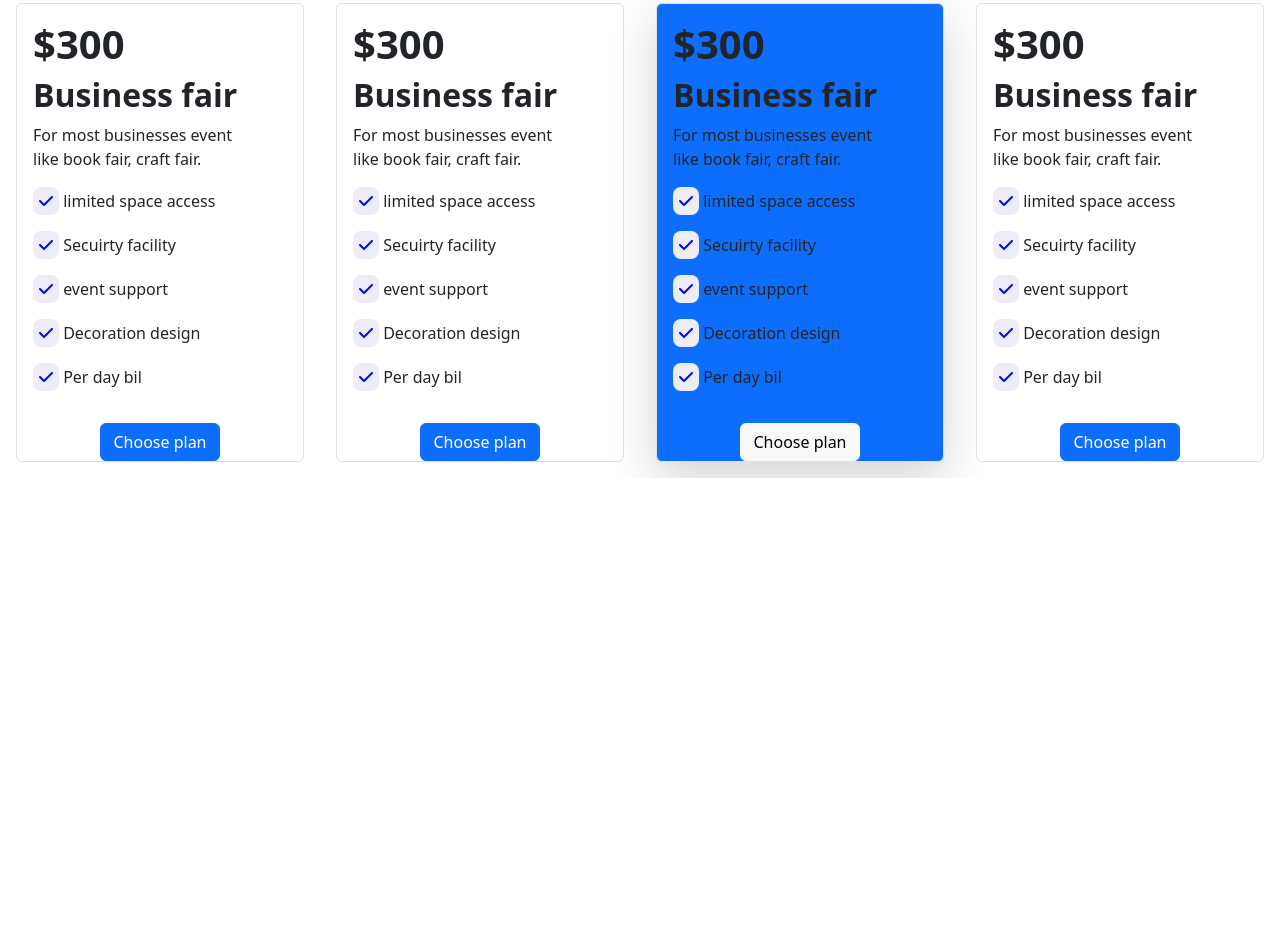
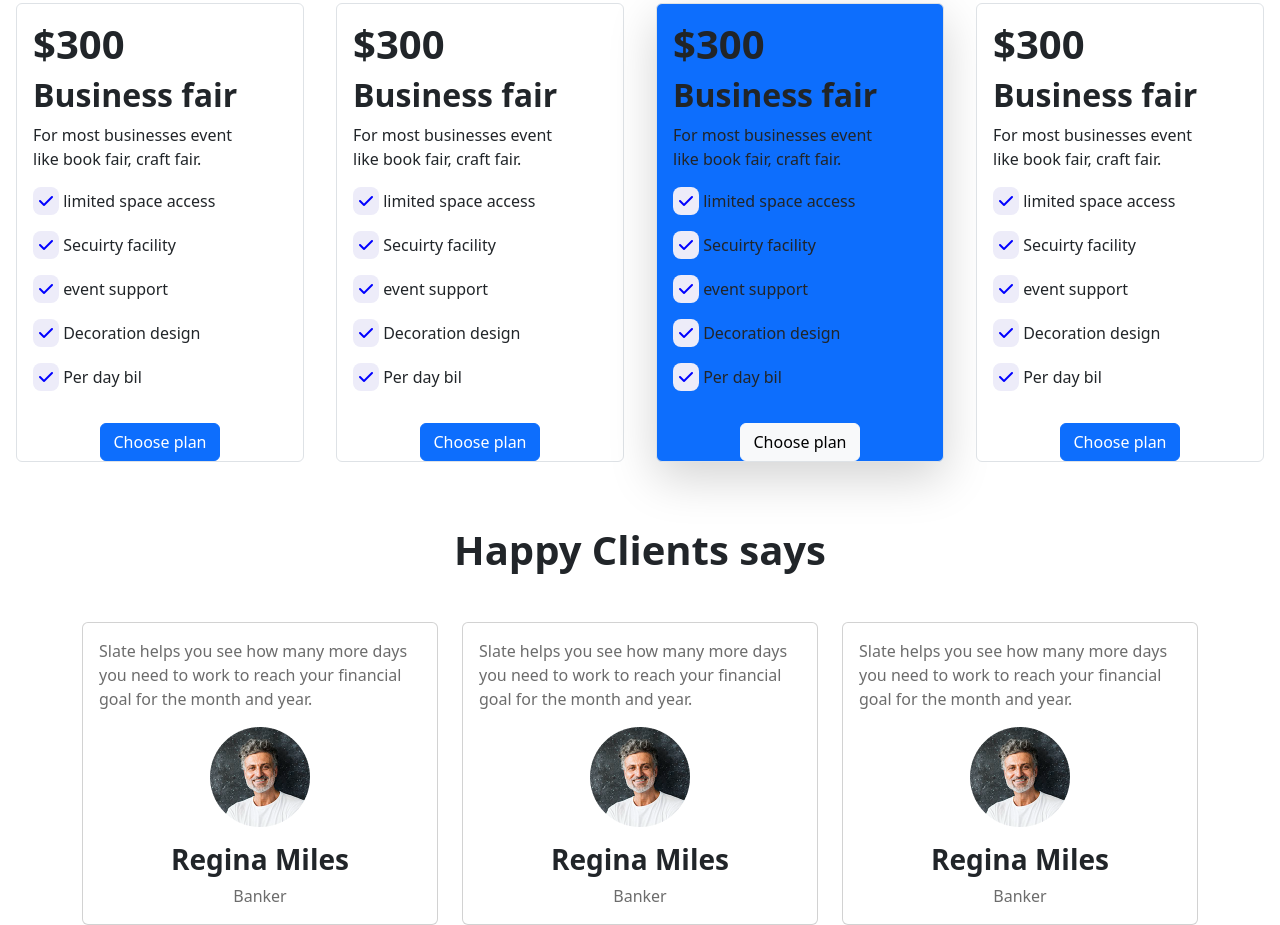
Before and after one commit to gitmazharrx1/M3Project, a plain HTML site: page index.html in a window 1280 px wide. Shown: the part 1056-1981 px from the top of the page. Before the commit the page ends 1534 px from the top, so only its background shows below. Drawn offline with nearby package versions, Linux system fonts and the light colour scheme.

Commit message:
Testimonial Done

```diff
--- a/index.html
+++ b/index.html
@@ -196,6 +196,67 @@
                   </div>
             </div>
         </section>
+        <section>
+            <h1 class="fs-1 fw-bold text-center mt-5">
+                Happy Clients says
+            </h1>
+            <div class="container mt-5">
+                <div class="row row-cols-1 row-cols-md-3 g-4">
+                    <div class="col">
+                      <div class="card h-100">
+                        <div class="card-body">
+                            <p class="p-color">Slate helps you see how
+                                many more days you need
+                                to work to reach your financial
+                                goal for the month and year.</p>
+                          <img class="rounded mx-auto d-block" src="images/person 2.png" alt="">
+                        </div>
+                        <div>
+                            <h1 class="fs-3 fw-bold text-center">
+                                Regina Miles
+                            </h1>
+                            <p class="p-color text-center">Banker</p>
+                        </div>
+                      </div>
+                    </div>
+                    <div class="col">
+                      <div class="card h-100">
+                        <div class="card-body">
+                            <p class="p-color">Slate helps you see how
+                                many more days you need
+                                to work to reach your financial
+                                goal for the month and year.</p>
+                          <img class="rounded mx-auto d-block" src="images/person 2.png" alt="">
+                        </div>
+                        <div>
+                            <h1 class="fs-3 fw-bold text-center">
+                                Regina Miles
+                            </h1>
+                            <p class="p-color text-center">Banker</p>
+                        </div>
+                      </div>
+                    </div>
+                    <div class="col">
+                      <div class="card h-100">
+                        <div class="card-body">
+                            <p class="p-color">Slate helps you see how
+                                many more days you need
+                                to work to reach your financial
+                                goal for the month and year.</p>
+                          <img class="rounded mx-auto d-block" src="images/person 2.png" alt="">
+                        </div>
+                        <div>
+                            <h1 class="fs-3 fw-bold text-center">
+                                Regina Miles
+                            </h1>
+                            <p class="p-color text-center">Banker</p>
+                        </div>
+                      </div>
+                    </div>
+
+                  </div>
+            </div>
+        </section>
     </main>
     <footer></footer>
     <!-- JavaScript Bundle with Popper -->
--- a/style.css
+++ b/style.css
@@ -4,3 +4,6 @@
     border-radius: 8px;
     padding: 6px;
 }
+.p-color{
+    color: #6C6C6C;
+}
```
